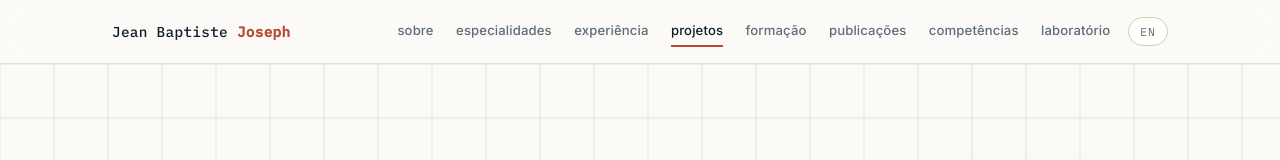
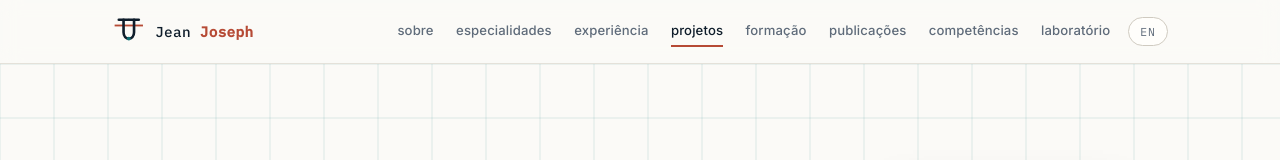
Before and after one commit to Jeanbjoseph/Jeanbjoseph.github.io, a plain HTML site: page index.html in a window 1280 px wide. Shown: the top 160 px of the page. Drawn offline with Linux system fonts and the light colour scheme; animation ran at ten frames a second.

Commit message:
Monograma JJ: dois J's fundidos em forma de caverna de sal
- Logo na nav ao lado de "Jean Joseph": hastes dos J's cruzam a linha
  vermelha da superfície e compartilham o gancho = seção de caverna,
  com nó teal no fundo; micro-animação no hover
- Favicon atualizado para o mesmo monograma (branco sobre teal)

Co-Authored-By: Claude Fable 5 <noreply@anthropic.com>

```diff
--- a/index.html
+++ b/index.html
@@ -53,8 +53,10 @@
   /* nav */
   header.nav{position:sticky;top:0;z-index:50;height:var(--nav-h);display:flex;align-items:center;background:rgba(251,250,247,.82);backdrop-filter:saturate(1.2) blur(10px);border-bottom:1px solid var(--line)}
   .nav .wrap{display:flex;align-items:center;justify-content:space-between;width:100%}
-  .brand{font-family:var(--mono);font-size:.9rem;letter-spacing:.02em;color:var(--ink);font-weight:500}
+  .brand{display:flex;align-items:center;gap:.6rem;font-family:var(--mono);font-size:.9rem;letter-spacing:.02em;color:var(--ink);font-weight:500}
   .brand b{color:var(--red)}
+  .brand-logo{width:2.1rem;height:2.1rem;flex:none;transition:transform .35s var(--ease)}
+  .brand:hover .brand-logo{transform:translateY(2px)}
   .nav-right{display:flex;align-items:center;gap:1.1rem}
   .nav-links{display:flex;align-items:center;gap:1.4rem}
   .nav-links a{color:var(--muted);font-size:.82rem;font-weight:500;letter-spacing:.01em;border-bottom:2px solid transparent;padding:.2rem 0}
@@ -270,7 +272,16 @@
 
 <header class="nav">
   <div class="wrap">
-    <a href="#about" class="brand">Jean Baptiste <b>Joseph</b></a>
+    <a href="#about" class="brand">
+      <svg class="brand-logo" viewBox="0 0 64 64" aria-hidden="true">
+        <line x1="5" y1="20" x2="59" y2="20" stroke="#b64a35" stroke-width="3.5"/>
+        <line x1="13" y1="9" x2="31" y2="9" stroke="#0f1d2b" stroke-width="5" stroke-linecap="round"/>
+        <line x1="33" y1="9" x2="51" y2="9" stroke="#0f1d2b" stroke-width="5" stroke-linecap="round"/>
+        <path d="M22,9 V33 C22,49 42,49 42,33 V9" fill="none" stroke="#0f1d2b" stroke-width="5" stroke-linecap="round"/>
+        <circle cx="32" cy="45" r="3.6" fill="#0f6f74"/>
+      </svg>
+      <span>Jean <b>Joseph</b></span>
+    </a>
     <div class="nav-right">
       <nav class="nav-links" id="navLinks">
         <a href="#about"><span class="pt">sobre</span><span class="en">about</span></a>
```
Also changed, not shown: favicon.svg.
